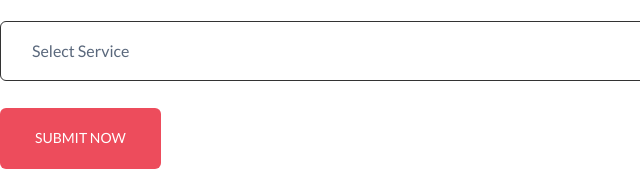
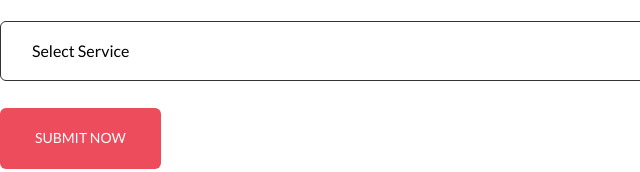
Before and after one commit to oleksandra-tseselska/oleksandra-tseselska.github.io, a plain HTML site: page ui.html in a window 1280 px wide. Shown: the part 456-628 px from the top of the page, 0-640 px from the left. Drawn offline with nearby package versions, Linux system fonts and the light colour scheme.

Commit message:
Delete color for text select

```diff
--- a/css/main.css
+++ b/css/main.css
@@ -183,9 +183,6 @@ p {
   background-color: white;
   border: 1px solid #333;
   border-radius: 6px;
-  /* Пока оставила цвет для Select чтобы красиво было.
-  Потом поищу как модифицировать выпадающее меню */
-  color: rgba(19, 39, 67, 0.7);
   padding-left: 31px;
   padding-right: 31px;
   margin-bottom: 27px;
```
